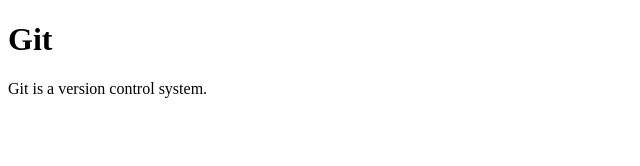
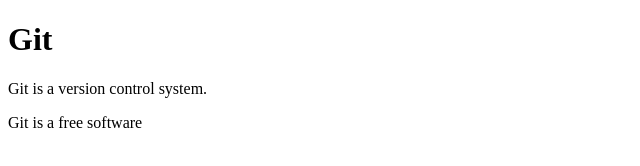
Before and after one commit to Chamodpw2000/git-p-1, a plain HTML site: page index.html in a window 1280 px wide. Shown: the whole page, without its empty margins (0-640 px from the left). Drawn offline with Linux system fonts and the light colour scheme.

Commit message:
addd p two tags

```diff
--- a/index.html
+++ b/index.html
@@ -9,6 +9,9 @@
 
     <h1>Git</h1>
     <p>Git is a version control system.</p>
+    <p>Git is a free software</p>
+
+
 
 </body>
 </html>
```
